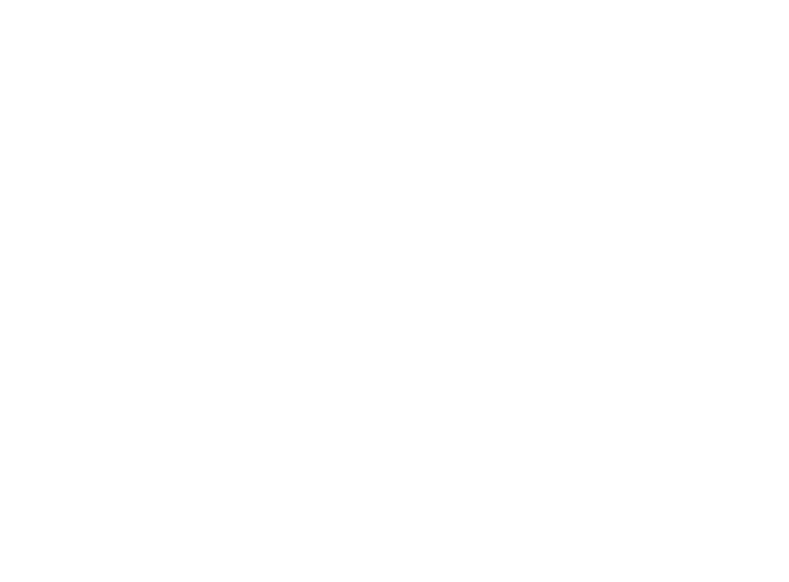
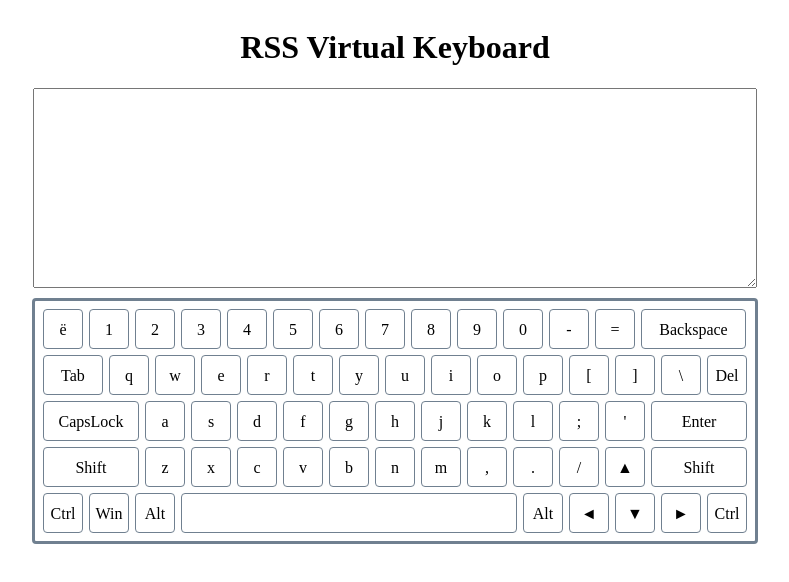
Before and after one commit to SAKURALIX/virtual-keyboard, a plain HTML site: page VirtualKeyboard/index.html in a window 1280 px wide. Shown: the whole page, without its empty margins (245-1034 px from the left). Drawn offline with Linux system fonts and the light colour scheme.

Commit message:
feat: add layout and little english letters

```diff
--- a/VirtualKeyboard/index.html
+++ b/VirtualKeyboard/index.html
@@ -4,6 +4,7 @@
     <meta charset="UTF-8">
     <meta http-equiv="X-UA-Compatible" content="IE=edge">
     <meta name="viewport" content="width=device-width, initial-scale=1.0">
+    <link rel="icon" href="./keyboard-icon.svg">
     <title>Virtual Keyboard</title>
     <link rel="stylesheet" href="style.css">
 </head>
--- a/VirtualKeyboard/index.js
+++ b/VirtualKeyboard/index.js
@@ -0,0 +1,412 @@
+'use strict';
+
+const wrapper = document.createElement('div');
+wrapper.className = 'wrapper';
+document.body.append(wrapper);
+
+const title = document.createElement('h1');
+title.className = 'title';
+wrapper.append(title);
+title.textContent = 'RSS Virtual Keyboard'
+
+const textarea = document.createElement('textarea');
+textarea.className = 'textarea';
+wrapper.append(textarea);
+
+const keyboard = document.createElement('div');
+keyboard.className = 'keyboard';
+wrapper.append(keyboard);
+
+const keyRow = document.createElement('div');
+keyRow.className = 'keyRow';
+keyboard.append(keyRow);
+
+const key = document.createElement('div');
+key.className = 'key';
+keyRow.append(key);
+key.textContent = 'ё'
+
+const key1 = document.createElement('div');
+key1.className = 'key';
+keyRow.append(key1);
+key1.textContent = '1'
+
+const key2 = document.createElement('div');
+key2.className = 'key';
+keyRow.append(key2);
+key2.textContent = '2'
+
+const key3 = document.createElement('div');
+key3.className = 'key';
+keyRow.append(key3);
+key3.textContent = '3'
+
+const key4 = document.createElement('div');
+key4.className = 'key';
+keyRow.append(key4);
+key4.textContent = '4'
+
+const key5 = document.createElement('div');
+key5.className = 'key';
+keyRow.append(key5);
+key5.textContent = '5'
+
+const key6 = document.createElement('div');
+key6.className = 'key';
+keyRow.append(key6);
+key6.textContent = '6'
+
+const key7 = document.createElement('div');
+key7.className = 'key';
+keyRow.append(key7);
+key7.textContent = '7'
+
+const key8 = document.createElement('div');
+key8.className = 'key';
+keyRow.append(key8);
+key8.textContent = '8'
+
+const key9 = document.createElement('div');
+key9.className = 'key';
+keyRow.append(key9);
+key9.textContent = '9'
+
+const key0 = document.createElement('div');
+key0.className = 'key';
+keyRow.append(key0);
+key0.textContent = '0'
+
+const keyMinus = document.createElement('div');
+keyMinus.className = 'key';
+keyRow.append(keyMinus);
+keyMinus.textContent = '-'
+
+const keyEqual = document.createElement('div');
+keyEqual.className = 'key';
+keyRow.append(keyEqual);
+keyEqual.textContent = '='
+
+const keyBackspace = document.createElement('div');
+keyBackspace.className = 'key';
+keyBackspace.classList.add('backspace');
+keyRow.append(keyBackspace);
+keyBackspace.textContent = 'Backspace'
+
+
+
+
+const keyRow2 = document.createElement('div');
+keyRow2.className = 'keyRow';
+keyboard.append(keyRow2);
+
+const keyTab = document.createElement('div');
+keyTab.className = 'key';
+keyTab.classList.add('tab');
+keyRow2.append(keyTab);
+keyTab.textContent = 'Tab'
+
+const keyQ = document.createElement('div');
+keyQ.className = 'key';
+keyRow2.append(keyQ);
+keyQ.textContent = 'q'
+
+const keyW = document.createElement('div');
+keyW.className = 'key';
+keyRow2.append(keyW);
+keyW.textContent = 'w'
+
+const keyE = document.createElement('div');
+keyE.className = 'key';
+keyRow2.append(keyE);
+keyE.textContent = 'e'
+
+const keyR = document.createElement('div');
+keyR.className = 'key';
+keyRow2.append(keyR);
+keyR.textContent = 'r'
+
+const keyT = document.createElement('div');
+keyT.className = 'key';
+keyRow2.append(keyT);
+keyT.textContent = 't'
+
+const keyY = document.createElement('div');
+keyY.className = 'key';
+keyRow2.append(keyY);
+keyY.textContent = 'y'
+
+const keyU = document.createElement('div');
+keyU.className = 'key';
+keyRow2.append(keyU);
+keyU.textContent = 'u'
+
+const keyI = document.createElement('div');
+keyI.className = 'key';
+keyRow2.append(keyI);
+keyI.textContent = 'i'
+
+const keyO = document.createElement('div');
+keyO.className = 'key';
+keyRow2.append(keyO);
+keyO.textContent = 'o'
+
+const keyP = document.createElement('div');
+keyP.className = 'key';
+keyRow2.append(keyP);
+keyP.textContent = 'p'
+
+const keySquare = document.createElement('div');
+keySquare.className = 'key';
+keyRow2.append(keySquare);
+keySquare.textContent = '['
+
+const keySquareRight = document.createElement('div');
+keySquareRight.className = 'key';
+keyRow2.append(keySquareRight);
+keySquareRight.textContent = ']'
+
+const keySlash = document.createElement('div');
+keySlash.className = 'key';
+keyRow2.append(keySlash);
+keySlash.textContent = '\\'
+
+const keyDel = document.createElement('div');
+keyDel.className = 'key';
+keyRow2.append(keyDel);
+keyDel.textContent = 'Del'
+
+
+
+
+
+
+const keyRow3 = document.createElement('div');
+keyRow3.className = 'keyRow';
+keyboard.append(keyRow3);
+
+const keyCapsLock = document.createElement('div');
+keyCapsLock.className = 'key';
+keyCapsLock.classList.add('capslock');
+keyRow3.append(keyCapsLock);
+keyCapsLock.textContent = 'CapsLock'
+
+const keyA = document.createElement('div');
+keyA.className = 'key';
+keyRow3.append(keyA);
+keyA.textContent = 'a'
+
+const keyS = document.createElement('div');
+keyS.className = 'key';
+keyRow3.append(keyS);
+keyS.textContent = 's'
+
+const keyD = document.createElement('div');
+keyD.className = 'key';
+keyRow3.append(keyD);
+keyD.textContent = 'd'
+
+const keyF = document.createElement('div');
+keyF.className = 'key';
+keyRow3.append(keyF);
+keyF.textContent = 'f'
+
+const keyG = document.createElement('div');
+keyG.className = 'key';
+keyRow3.append(keyG);
+keyG.textContent = 'g'
+
+const keyH = document.createElement('div');
+keyH.className = 'key';
+keyRow3.append(keyH);
+keyH.textContent = 'h'
+
+const keyJ = document.createElement('div');
+keyJ.className = 'key';
+keyRow3.append(keyJ);
+keyJ.textContent = 'j'
+
+const keyK = document.createElement('div');
+keyK.className = 'key';
+keyRow3.append(keyK);
+keyK.textContent = 'k'
+
+const keyL = document.createElement('div');
+keyL.className = 'key';
+keyRow3.append(keyL);
+keyL.textContent = 'l'
+
+const keySemicolon = document.createElement('div');
+keySemicolon.className = 'key';
+keyRow3.append(keySemicolon);
+keySemicolon.textContent = ';'
+
+const keyQuotes = document.createElement('div');
+keyQuotes.className = 'key';
+keyRow3.append(keyQuotes);
+keyQuotes.textContent = '\''
+
+const keyEnter = document.createElement('div');
+keyEnter.className = 'key';
+keyEnter.classList.add('capslock');
+keyRow3.append(keyEnter);
+keyEnter.textContent = 'Enter'
+
+
+
+
+
+
+const keyRow4 = document.createElement('div');
+keyRow4.className = 'keyRow';
+keyboard.append(keyRow4);
+
+const keyLeftShift = document.createElement('div');
+keyLeftShift.className = 'key';
+keyLeftShift.classList.add('capslock');
+keyRow4.append(keyLeftShift);
+keyLeftShift.textContent = 'Shift'
+
+const keyZ = document.createElement('div');
+keyZ.className = 'key';
+keyRow4.append(keyZ);
+keyZ.textContent = 'z'
+
+const keyX = document.createElement('div');
+keyX.className = 'key';
+keyRow4.append(keyX);
+keyX.textContent = 'x'
+
+const keyC = document.createElement('div');
+keyC.className = 'key';
+keyRow4.append(keyC);
+keyC.textContent = 'c'
+
+const keyV = document.createElement('div');
+keyV.className = 'key';
+keyRow4.append(keyV);
+keyV.textContent = 'v'
+
+const keyB = document.createElement('div');
+keyB.className = 'key';
+keyRow4.append(keyB);
+keyB.textContent = 'b'
+
+const keyN = document.createElement('div');
+keyN.className = 'key';
+keyRow4.append(keyN);
+keyN.textContent = 'n'
+
+const keyM = document.createElement('div');
+keyM.className = 'key';
+keyRow4.append(keyM);
+keyM.textContent = 'm'
+
+const keyComma = document.createElement('div');
+keyComma.className = 'key';
+keyRow4.append(keyComma);
+keyComma.textContent = ','
+
+const keyDot = document.createElement('div');
+keyDot.className = 'key';
+keyRow4.append(keyDot);
+keyDot.textContent = '.'
+
+const keyRightSlash = document.createElement('div');
+keyRightSlash.className = 'key';
+keyRow4.append(keyRightSlash);
+keyRightSlash.textContent = '/'
+
+const keyArrowUp = document.createElement('div');
+keyArrowUp.className = 'key';
+keyRow4.append(keyArrowUp);
+keyArrowUp.textContent = '▲'
+
+const keyRightShift = document.createElement('div');
+keyRightShift.className = 'key';
+keyRightShift.classList.add('capslock');
+keyRow4.append(keyRightShift);
+keyRightShift.textContent = 'Shift'
+
+
+
+
+const keyRow5 = document.createElement('div');
+keyRow5.className = 'keyRow';
+keyboard.append(keyRow5);
+
+const keyLeftCtrl = document.createElement('div');
+keyLeftCtrl.className = 'key';
+keyRow5.append(keyLeftCtrl);
+keyLeftCtrl.textContent = 'Ctrl'
+
+const keyWin = document.createElement('div');
+keyWin.className = 'key';
+keyRow5.append(keyWin);
+keyWin.textContent = 'Win'
+
+const keyLeftAlt = document.createElement('div');
+keyLeftAlt.className = 'key';
+keyRow5.append(keyLeftAlt);
+keyLeftAlt.textContent = 'Alt'
+
+const keySpace = document.createElement('div');
+keySpace.className = 'key';
+keySpace.classList.add('space');
+keyRow5.append(keySpace);
+keySpace.textContent = ' '
+
+const keyRightAlt = document.createElement('div');
+keyRightAlt.className = 'key';
+keyRow5.append(keyRightAlt);
+keyRightAlt.textContent = 'Alt'
+
+const keyArrowLeft = document.createElement('div');
+keyArrowLeft.className = 'key';
+keyRow5.append(keyArrowLeft);
+keyArrowLeft.textContent = '◄'
+
+const keyArrowDown = document.createElement('div');
+keyArrowDown.className = 'key';
+keyRow5.append(keyArrowDown);
+keyArrowDown.textContent = '▼'
+
+const keyArrowRight = document.createElement('div');
+keyArrowRight.className = 'key';
+keyRow5.append(keyArrowRight);
+keyArrowRight.textContent = '►'
+
+const keyRightCtrl = document.createElement('div');
+keyRightCtrl.className = 'key';
+keyRow5.append(keyRightCtrl);
+keyRightCtrl.textContent = 'Ctrl'
+
+
+
+
+
+
+
+textarea.onkeydown = function (event) {
+    console.log(event.code)
+    console.log(event.key)
+}
+
+let anyKey = document.querySelectorAll('.key');
+// let display = document.querySelector('.textarea');
+let clear = document.querySelector('.clear');
+
+for(let i of anyKey){
+i.onclick = function(){
+    if(i.textContent === 'Tab') {
+        textarea.textContent += '    ';
+    } else if(i.textContent === 'CapsLock') {
+        textarea.textContent += '';
+    } else if(i.textContent === 'Enter') {
+        textarea.textContent += '\n';
+    } else {
+        textarea.textContent += i.textContent;
+        // i.classList.add('active')
+    }
+
+  }
+}
--- a/VirtualKeyboard/style.css
+++ b/VirtualKeyboard/style.css
@@ -0,0 +1,74 @@
+html {
+    scroll-behavior: smooth;
+    box-sizing: border-box;
+}
+
+*, *::after, *::before{
+    box-sizing: inherit;
+}
+
+
+.wrapper {
+    display: flex;
+    flex-direction: column;
+    flex-wrap: wrap;
+    align-items: center;
+}
+
+.textarea {
+    margin-bottom: 10px;
+    width: 724px;
+    height: 200px;
+}
+
+.keyboard {
+    padding: 5px;
+    border: 3px solid slategrey;
+    border-radius: 4px;
+    position: relative;
+}
+
+.keyRow::after {
+    content: "";
+    display: block;
+    clear: both;
+}
+
+.key {
+    float: left;
+    width: 40px;
+    height: 40px;
+    border: 1px solid slategrey;
+    border-radius: 4px;
+    margin: 3px;
+    padding: 4px;
+    text-align: center;
+    line-height: 32px;
+}
+
+.key:hover {
+    color: #fff;
+    background: slategrey;
+    cursor: pointer;
+    transition: .3s;
+}
+
+.keyboard .key.active {
+    border-radius: 50px;
+}
+
+.backspace {
+    width: 105px;
+}
+
+.tab {
+    width: 60px;
+}
+
+.capslock {
+    width: 96px;
+}
+
+.space {
+    width: 336px;
+}
```
Also changed, not shown: VirtualKeyboard/keyboard-icon.svg (added).
